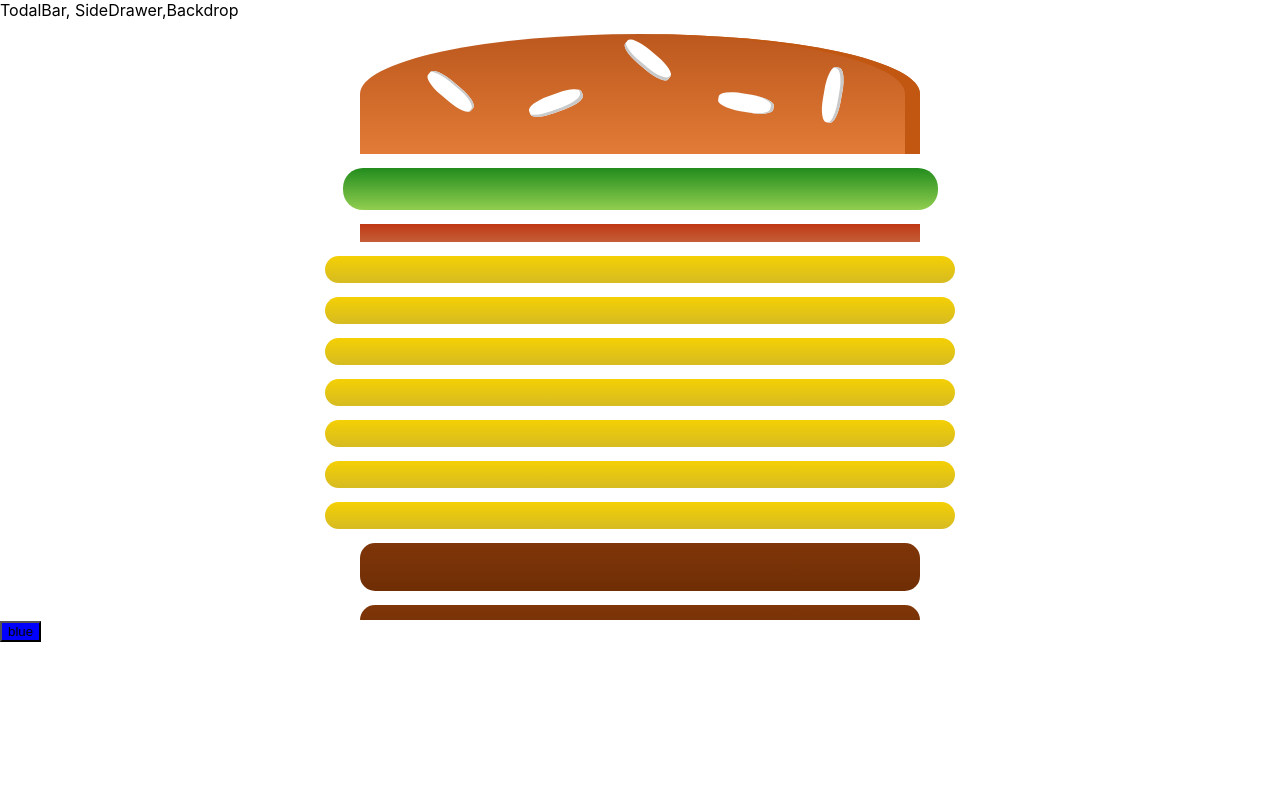
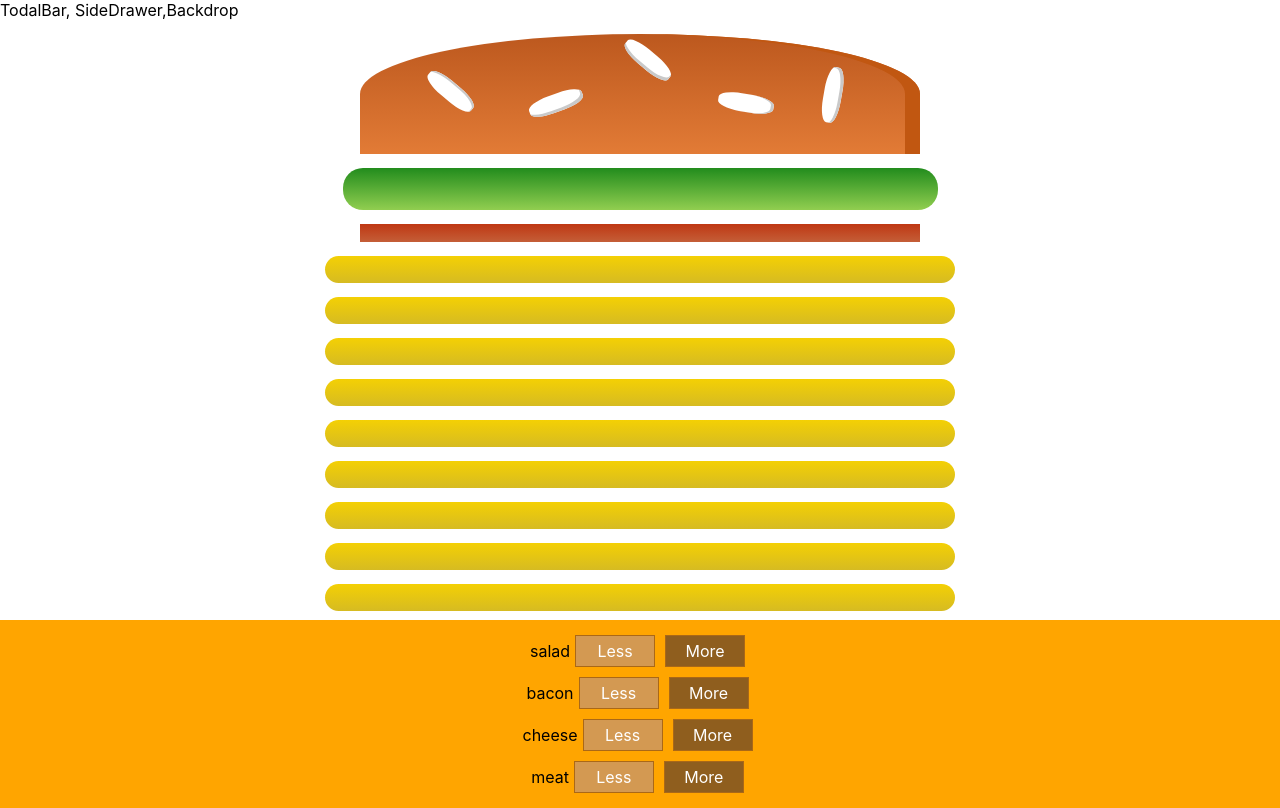
Before and after one commit to kai4idps/Hamburger, a React (Create React App) app: page / in a window 1280 px wide. Built offline with nearby package versions, Linux system fonts and the light colour scheme; the HTML template or start-up script is replaced by a standard one.

Commit message:
show buildControl panel

```diff
--- a/src/App.js
+++ b/src/App.js
@@ -10,7 +10,7 @@
       <Layout>
         <BurgerBuilder> </BurgerBuilder>
       </Layout>
-      <button className={ButtonStyle.blue}>blue</button>
+      {/* <button className={ButtonStyle.blue}>blue</button> */}
     </div>
   )
 }
--- /dev/null
+++ b/src/component/Burger/BuildControls/BuildControl.module.css
@@ -0,0 +1,10 @@
+.BuildControls {
+                        width: 100%;
+                        background-color: orange;
+                        display: flex;
+                        flex-flow: column;
+                        align-items: center;
+                        box-shadow: 0 2px 1px #ccc;
+                        margin: auto;
+                        padding: 10px 0
+}
--- /dev/null
+++ b/src/component/Burger/BuildControls/BuildControl/BuildControl.js
@@ -0,0 +1,14 @@
+import React from "react"
+import classes from "./BuildControl.module.css"
+
+const BuildControl = props => {
+  return (
+    <div className={classes.BuildControl}>
+      <div className={classes.label}> {props.label}</div>{" "}
+      <button className={classes.Less}>Less</button>{" "}
+      <button className={classes.More}>More</button>{" "}
+    </div>
+  )
+}
+
+export default BuildControl
--- /dev/null
+++ b/src/component/Burger/BuildControls/BuildControl/BuildControl.module.css
@@ -0,0 +1,58 @@
+.BuildControl {
+                        display: flex;
+                        justify-content: space-between;
+                        align-items: center;
+                        margin: 5px 0;
+}
+
+.BuildControl button {
+                        display: block;
+                        font: inherit;
+                        padding: 5px;
+                        margin: 0 5px;
+                        width: 80px;
+                        border: 1px solid #AA6817;
+                        cursor: pointer;
+                        outline: none;
+}
+
+.BuildControl button:disabled {
+                        background-color: #AC9980;
+                        border: 1px solid #7E7365;
+                        color: #ccc;
+                        cursor: default;
+}
+
+.BuildControl button:hover:disabled {
+                        background-color: #AC9980;
+                        color: #ccc;
+                        cursor: not-allowed;
+}
+
+.Label {
+                        padding: 10px;
+                        font-weight: bold;
+                        width: 80px;
+}
+
+.BuildControl .Less {
+                        background-color: #D39952;
+                        color: white;
+}
+
+.BuildControl .More {
+                        background-color: #8F5E1E;
+                        color: white;
+}
+
+.BuildControl .Less:hover,
+.BuildControl .Less:active {
+                        background-color: #DAA972;
+                        color: white;
+}
+
+.BuildControl .More:hover,
+.BuildControl .More:active {
+                        background-color: #99703F;
+                        color: white;
+}
--- /dev/null
+++ b/src/component/Burger/BuildControls/BuildControls.js
@@ -0,0 +1,22 @@
+import React from "react"
+import classes from "./BuildControl.module.css"
+import BuildControl from "./BuildControl/BuildControl"
+
+const controls = [
+  { label: "salad", type: "salad" },
+  { label: "bacon", type: "bacon" },
+  { label: "cheese", type: "cheese" },
+  { label: "meat", type: "meat" }
+]
+
+const BuildControls = () => {
+  return (
+    <div className={classes.BuildControls}>
+      {controls.map(control => (
+        <BuildControl key={control.label} label={control.label} />
+      ))}
+    </div>
+  )
+}
+
+export default BuildControls
--- a/src/component/Layouts/Layout.js
+++ b/src/component/Layouts/Layout.js
@@ -2,6 +2,8 @@
 import Auxx from "../../hoc/Auxx"
 
 const Layout = props => {
+  console.log(props)
+
   return (
     <>
       <Auxx>
--- a/src/container/BurgerBuilder/BurgerBuilder.js
+++ b/src/container/BurgerBuilder/BurgerBuilder.js
@@ -1,17 +1,19 @@
 import React from "react"
 import Auxx from "../../hoc/Auxx"
 import Burger from "../../component/Burger/Burger"
+import BuildControls from "../../component/Burger/BuildControls/BuildControls"
 
 const BurgerBuilder = props => {
   const ingredients = {
     salad: 1,
     bacon: 1,
-    cheese: 7,
+    cheese: 9,
     meat: 2
   }
   return (
     <Auxx>
       <Burger ingredients={ingredients} />
+      <BuildControls />
     </Auxx>
   )
 }
```
Also changed, not shown: src/component/Burger/BuildControl/BuildControl.js (deleted, +0 -7 lines), src/component/Burger/Burger.module.css (line endings or trailing spaces).
